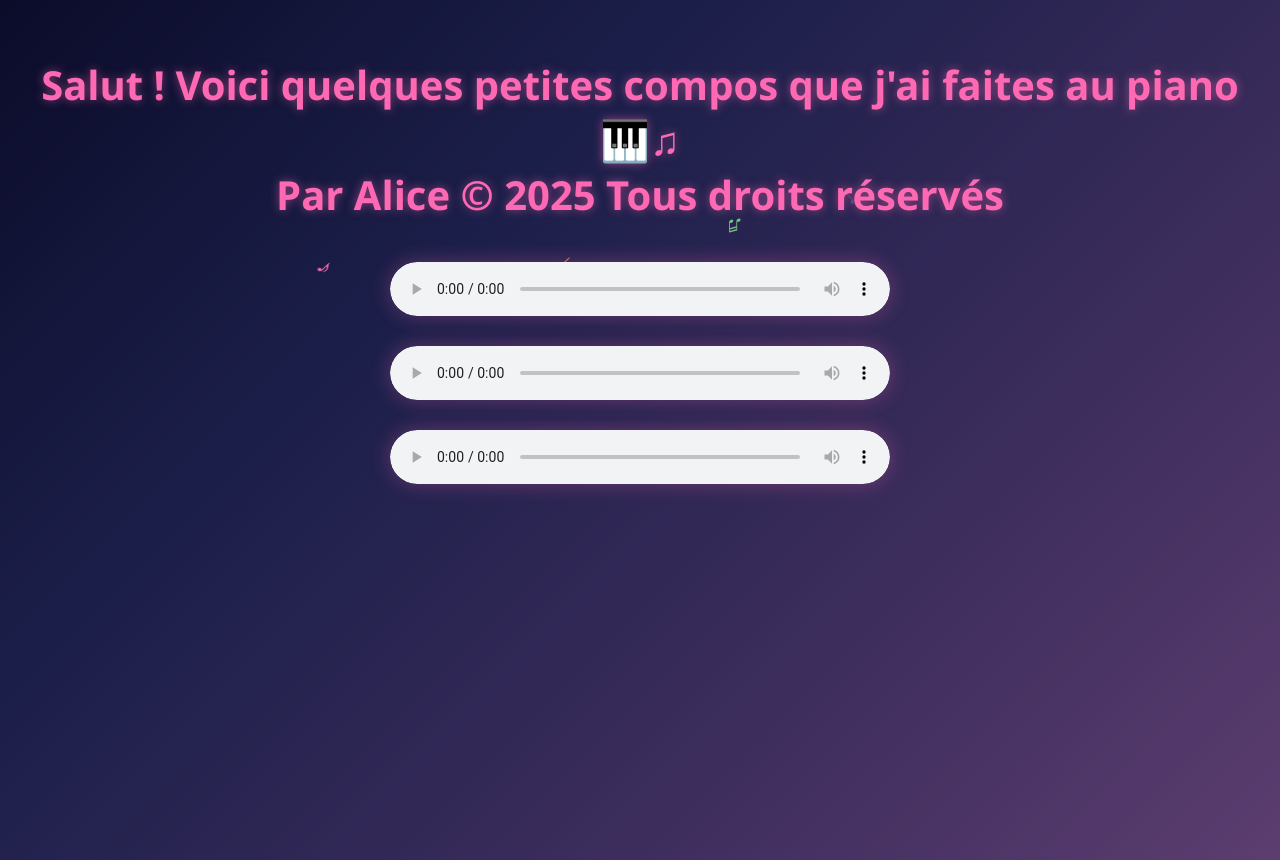
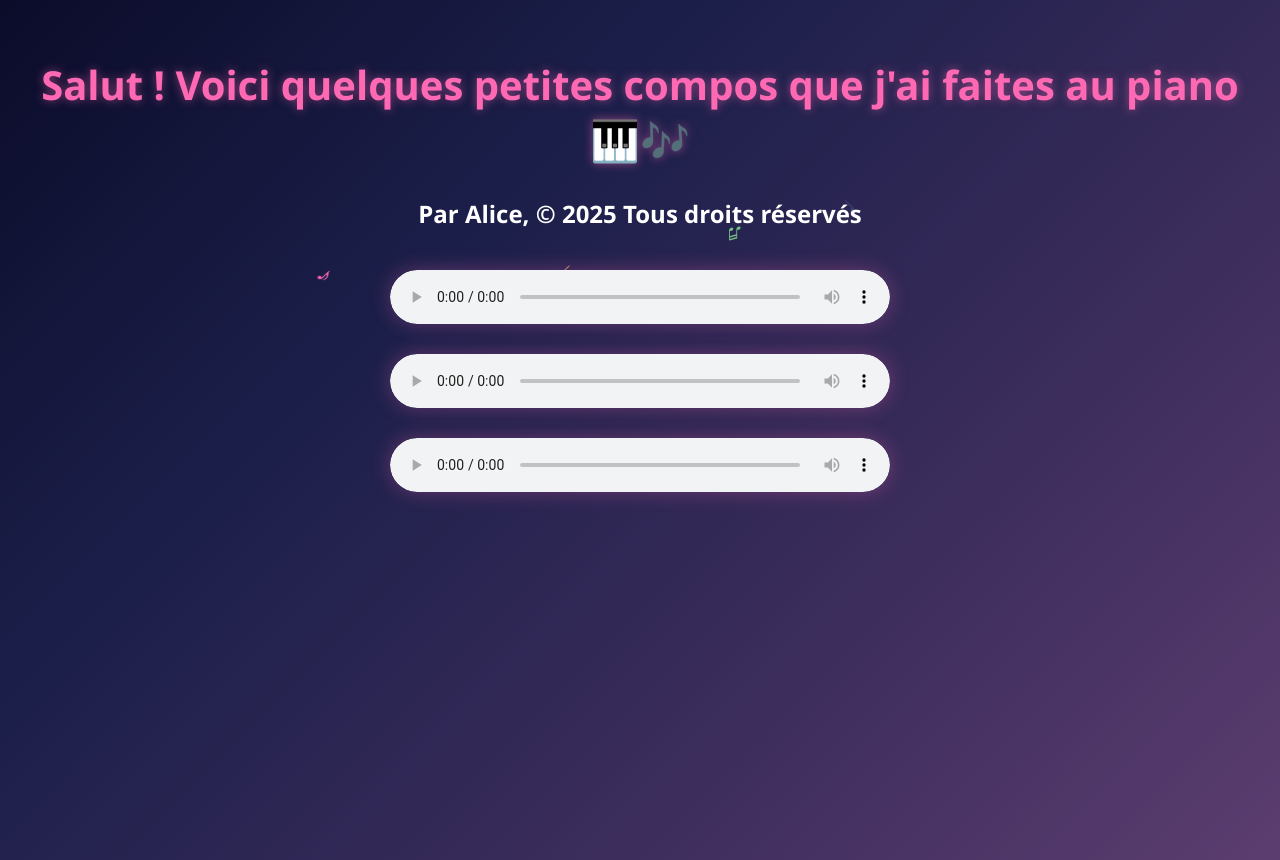
Before and after one commit to acat75/mes-compos, a plain HTML site: page index.html in a window 1280 px wide. Drawn offline with Linux system fonts and the light colour scheme.

Commit message:
Update index.html

```diff
--- a/index.html
+++ b/index.html
@@ -64,8 +64,8 @@
   </style>
 </head>
 <body>
-  <h1>Salut ! Voici quelques petites compos que j'ai faites au piano 🎹♫<br>Par Alice © 2025 Tous droits réservés</h1>
-
+  <h1>Salut ! Voici quelques petites compos que j'ai faites au piano 🎹🎶</h1>
+  <h2>Par Alice, © 2025 Tous droits réservés </h2>
   <div class="music-container">
     <div class="note">♪</div>
     <div class="note">♫</div>
```
